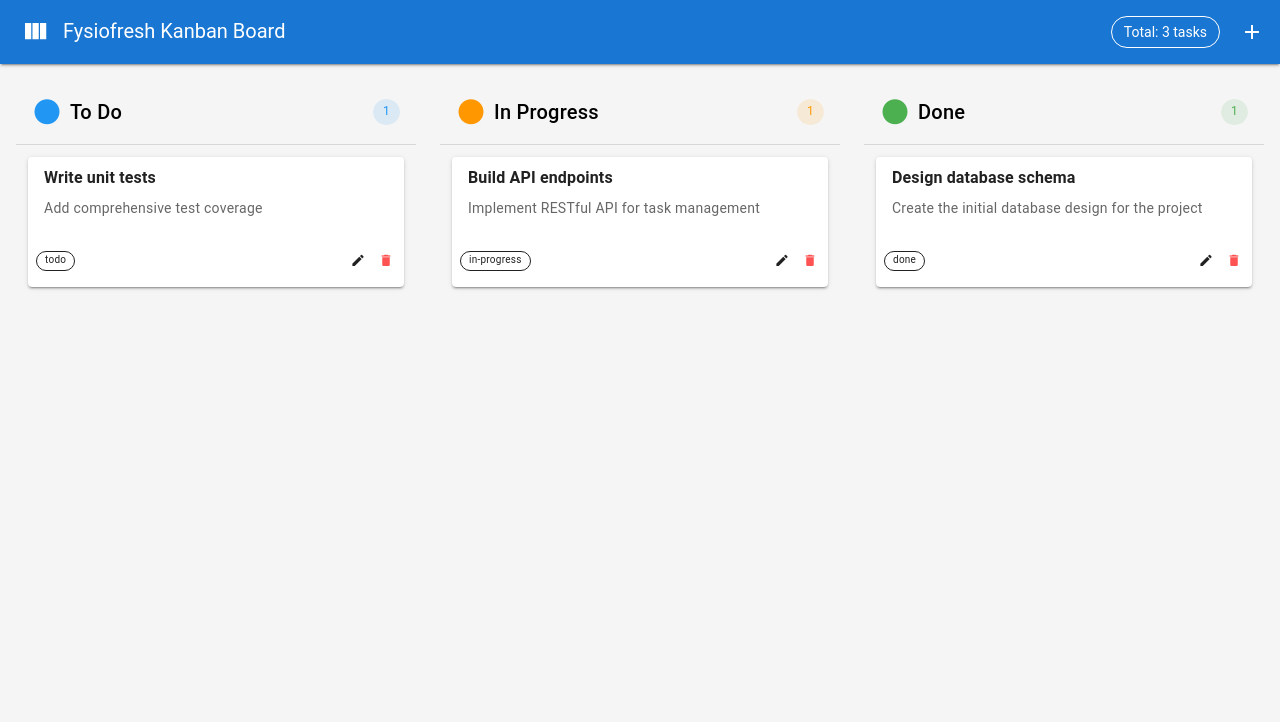
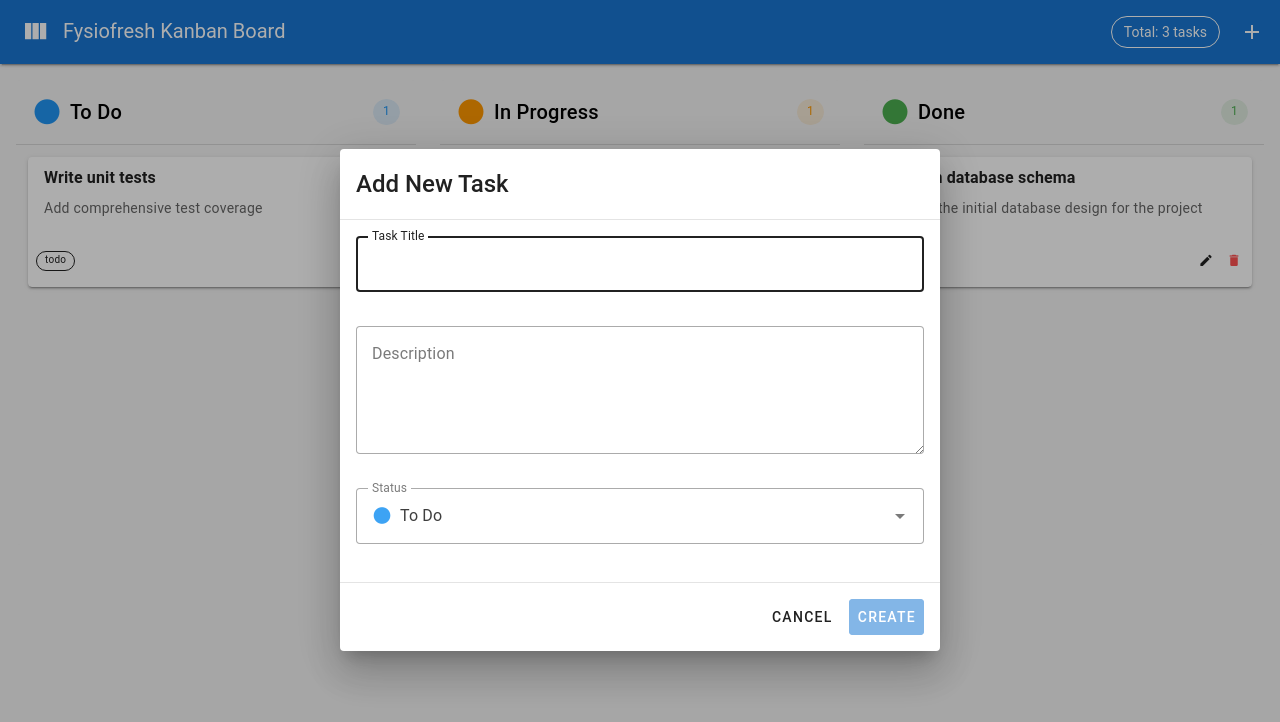
Before and after one commit to TanvirAlam/fysiofresh, a Vue app: page / in a window 1280 px wide. Both pictures are taken after a click on the button 1252 px from the left and 32 px from the top of the page. Shown: the top 722 px of the page. Built offline with nearby package versions, Linux system fonts and the light colour scheme.

Commit message:
feat: add task create/edit/delete dialogs

```diff
--- a/src/App.vue
+++ b/src/App.vue
@@ -1,10 +1,21 @@
 <script setup lang="ts">
 import { ref, onMounted } from 'vue'
+import type { Task, NewTask } from '@/types'
 import { useTaskStore } from '@/composables/useTaskStore'
 import KanbanBoard from '@/components/KanbanBoard.vue'
+import TaskDialog from '@/components/TaskDialog.vue'
 
 const appTitle = ref('Fysiofresh Kanban Board')
 const store = useTaskStore()
+
+// Dialog state
+const showDialog = ref(false)
+const dialogMode = ref<'create' | 'edit'>('create')
+const selectedTask = ref<Task | null>(null)
+
+// Delete confirmation
+const showDeleteConfirm = ref(false)
+const taskToDelete = ref<string | null>(null)
 
 onMounted(() => {
   // Initialize with sample data for demonstration
@@ -12,6 +23,50 @@
     store.initializeSampleData()
   }
 })
+
+// Add Task
+const handleAddTask = () => {
+  dialogMode.value = 'create'
+  selectedTask.value = null
+  showDialog.value = true
+}
+
+// Edit Task
+const handleEditTask = (task: Task) => {
+  dialogMode.value = 'edit'
+  selectedTask.value = task
+  showDialog.value = true
+}
+
+// Delete Task
+const handleDeleteTask = (taskId: string) => {
+  taskToDelete.value = taskId
+  showDeleteConfirm.value = true
+}
+
+const confirmDelete = () => {
+  if (taskToDelete.value) {
+    store.deleteTask(taskToDelete.value)
+    taskToDelete.value = null
+  }
+  showDeleteConfirm.value = false
+}
+
+const cancelDelete = () => {
+  taskToDelete.value = null
+  showDeleteConfirm.value = false
+}
+
+// Save Task (Create or Update)
+const handleSaveTask = (data: NewTask | { id: string; updates: Partial<Omit<Task, 'id'>> }) => {
+  if ('id' in data) {
+    // Edit mode
+    store.updateTask(data.id, data.updates)
+  } else {
+    // Create mode
+    store.addTask(data)
+  }
+}
 </script>
 
 <template>
@@ -25,12 +80,38 @@
       <v-chip class="mr-2" variant="outlined" color="white">
         Total: {{ store.allTasks.value.length }} tasks
       </v-chip>
-      <v-btn icon="mdi-plus" color="white"></v-btn>
+      <v-btn icon="mdi-plus" color="white" @click="handleAddTask"></v-btn>
     </v-app-bar>
 
     <v-main>
-      <kanban-board />
+      <kanban-board
+        @edit="handleEditTask"
+        @delete="handleDeleteTask"
+      />
     </v-main>
+
+    <!-- Task Dialog (Create/Edit) -->
+    <task-dialog
+      v-model="showDialog"
+      :mode="dialogMode"
+      :task="selectedTask"
+      @save="handleSaveTask"
+    />
+
+    <!-- Delete Confirmation Dialog -->
+    <v-dialog v-model="showDeleteConfirm" max-width="400">
+      <v-card>
+        <v-card-title class="text-h5">Delete Task?</v-card-title>
+        <v-card-text>
+          Are you sure you want to delete this task? This action cannot be undone.
+        </v-card-text>
+        <v-card-actions>
+          <v-spacer></v-spacer>
+          <v-btn variant="text" @click="cancelDelete">Cancel</v-btn>
+          <v-btn color="error" variant="elevated" @click="confirmDelete">Delete</v-btn>
+        </v-card-actions>
+      </v-card>
+    </v-dialog>
   </v-app>
 </template>
 
--- a/src/components/KanbanBoard.vue
+++ b/src/components/KanbanBoard.vue
@@ -1,8 +1,15 @@
 <script setup lang="ts">
+import type { Task } from '@/types'
 import { useTaskStore } from '@/composables/useTaskStore'
 import KanbanColumn from './KanbanColumn.vue'
 
+interface Emits {
+  (e: 'edit', task: Task): void
+  (e: 'delete', taskId: string): void
+}
+
 const store = useTaskStore()
+const emit = defineEmits<Emits>()
 </script>
 
 <template>
@@ -17,6 +24,8 @@
         <kanban-column
           :column="column"
           :tasks="store.getTasksByStatus(column.id).value"
+          @edit="emit('edit', $event)"
+          @delete="emit('delete', $event)"
         />
       </v-col>
     </v-row>
--- a/src/components/KanbanColumn.vue
+++ b/src/components/KanbanColumn.vue
@@ -8,7 +8,13 @@
   tasks: Task[]
 }
 
+interface Emits {
+  (e: 'edit', task: Task): void
+  (e: 'delete', taskId: string): void
+}
+
 const props = defineProps<Props>()
+const emit = defineEmits<Emits>()
 
 const taskCount = computed(() => props.tasks.length)
 </script>
@@ -37,6 +43,8 @@
         v-for="task in tasks"
         :key="task.id"
         :task="task"
+        @edit="emit('edit', $event)"
+        @delete="emit('delete', $event)"
       />
     </v-card-text>
   </v-card>
--- a/src/components/TaskCard.vue
+++ b/src/components/TaskCard.vue
@@ -5,7 +5,21 @@
   task: Task
 }
 
-defineProps<Props>()
+interface Emits {
+  (e: 'edit', task: Task): void
+  (e: 'delete', taskId: string): void
+}
+
+const props = defineProps<Props>()
+const emit = defineEmits<Emits>()
+
+const handleEdit = () => {
+  emit('edit', props.task)
+}
+
+const handleDelete = () => {
+  emit('delete', props.task.id)
+}
 </script>
 
 <template>
@@ -34,6 +48,7 @@
         size="x-small"
         variant="text"
         density="comfortable"
+        @click.stop="handleEdit"
       ></v-btn>
       <v-btn
         icon="mdi-delete"
@@ -41,6 +56,7 @@
         variant="text"
         density="comfortable"
         color="error"
+        @click.stop="handleDelete"
       ></v-btn>
     </v-card-actions>
   </v-card>
--- /dev/null
+++ b/src/components/TaskDialog.vue
@@ -0,0 +1,179 @@
+<script setup lang="ts">
+import { ref, watch, computed } from 'vue'
+import type { Task, TaskStatus, NewTask } from '@/types'
+
+interface Props {
+  modelValue: boolean
+  task?: Task | null
+  mode: 'create' | 'edit'
+}
+
+interface Emits {
+  (e: 'update:modelValue', value: boolean): void
+  (e: 'save', task: NewTask | { id: string; updates: Partial<Omit<Task, 'id'>> }): void
+}
+
+const props = defineProps<Props>()
+const emit = defineEmits<Emits>()
+
+const formTitle = ref('')
+const formDescription = ref('')
+const formStatus = ref<TaskStatus>('todo')
+
+const statusOptions: { value: TaskStatus; title: string; color: string }[] = [
+  { value: 'todo', title: 'To Do', color: 'blue' },
+  { value: 'in-progress', title: 'In Progress', color: 'orange' },
+  { value: 'done', title: 'Done', color: 'green' }
+]
+
+const dialogTitle = computed(() => props.mode === 'create' ? 'Add New Task' : 'Edit Task')
+const saveButtonText = computed(() => props.mode === 'create' ? 'Create' : 'Update')
+
+// Validation rules
+const titleRules = [
+  (v: string) => !!v || 'Title is required',
+  (v: string) => v.length >= 3 || 'Title must be at least 3 characters'
+]
+
+const descriptionRules = [
+  (v: string) => !!v || 'Description is required',
+  (v: string) => v.length >= 10 || 'Description must be at least 10 characters'
+]
+
+const isFormValid = computed(() => {
+  return formTitle.value.length >= 3 &&
+         formDescription.value.length >= 10
+})
+
+// Watch for dialog open/close and task changes
+watch(() => props.modelValue, (isOpen) => {
+  if (isOpen && props.task) {
+    // Edit mode - populate form
+    formTitle.value = props.task.title
+    formDescription.value = props.task.description
+    formStatus.value = props.task.status
+  } else if (isOpen) {
+    // Create mode - reset form
+    resetForm()
+  }
+})
+
+const resetForm = () => {
+  formTitle.value = ''
+  formDescription.value = ''
+  formStatus.value = 'todo'
+}
+
+const handleSave = () => {
+  if (!isFormValid.value) return
+
+  if (props.mode === 'create') {
+    const newTask: NewTask = {
+      title: formTitle.value,
+      description: formDescription.value,
+      status: formStatus.value
+    }
+    emit('save', newTask)
+  } else if (props.task) {
+    emit('save', {
+      id: props.task.id,
+      updates: {
+        title: formTitle.value,
+        description: formDescription.value,
+        status: formStatus.value
+      }
+    })
+  }
+
+  handleClose()
+}
+
+const handleClose = () => {
+  emit('update:modelValue', false)
+  resetForm()
+}
+</script>
+
+<template>
+  <v-dialog
+    :model-value="modelValue"
+    @update:model-value="emit('update:modelValue', $event)"
+    max-width="600"
+    persistent
+  >
+    <v-card>
+      <v-card-title class="text-h5 pa-4">
+        {{ dialogTitle }}
+      </v-card-title>
+
+      <v-divider></v-divider>
+
+      <v-card-text class="pa-4">
+        <v-form @submit.prevent="handleSave">
+          <v-text-field
+            v-model="formTitle"
+            label="Task Title"
+            :rules="titleRules"
+            variant="outlined"
+            class="mb-3"
+            autofocus
+            required
+          ></v-text-field>
+
+          <v-textarea
+            v-model="formDescription"
+            label="Description"
+            :rules="descriptionRules"
+            variant="outlined"
+            rows="4"
+            class="mb-3"
+            required
+          ></v-textarea>
+
+          <v-select
+            v-model="formStatus"
+            label="Status"
+            :items="statusOptions"
+            item-title="title"
+            item-value="value"
+            variant="outlined"
+          >
+            <template #item="{ props: itemProps, item }">
+              <v-list-item v-bind="itemProps">
+                <template #prepend>
+                  <v-icon :color="item.raw.color">mdi-circle</v-icon>
+                </template>
+              </v-list-item>
+            </template>
+            <template #selection="{ item }">
+              <div class="d-flex align-center">
+                <v-icon :color="item.raw.color" size="small" class="mr-2">mdi-circle</v-icon>
+                {{ item.raw.title }}
+              </div>
+            </template>
+          </v-select>
+        </v-form>
+      </v-card-text>
+
+      <v-divider></v-divider>
+
+      <v-card-actions class="pa-4">
+        <v-spacer></v-spacer>
+        <v-btn
+          variant="text"
+          @click="handleClose"
+        >
+          Cancel
+        </v-btn>
+        <v-btn
+          color="primary"
+          variant="elevated"
+          @click="handleSave"
+          :disabled="!isFormValid"
+        >
+          {{ saveButtonText }}
+        </v-btn>
+      </v-card-actions>
+    </v-card>
+  </v-dialog>
+</template>
--- a/vitest.config.ts
+++ b/vitest.config.ts
@@ -14,7 +14,8 @@
         deps: {
           inline: ['vuetify']
         }
-      }
+      },
+      setupFiles: ['./vitest.setup.ts']
     }
   })
 )
```
Also changed, not shown: vitest.setup.ts (added, +34 -0 lines), 1 other file (tests, documents, lock files or other folders).
